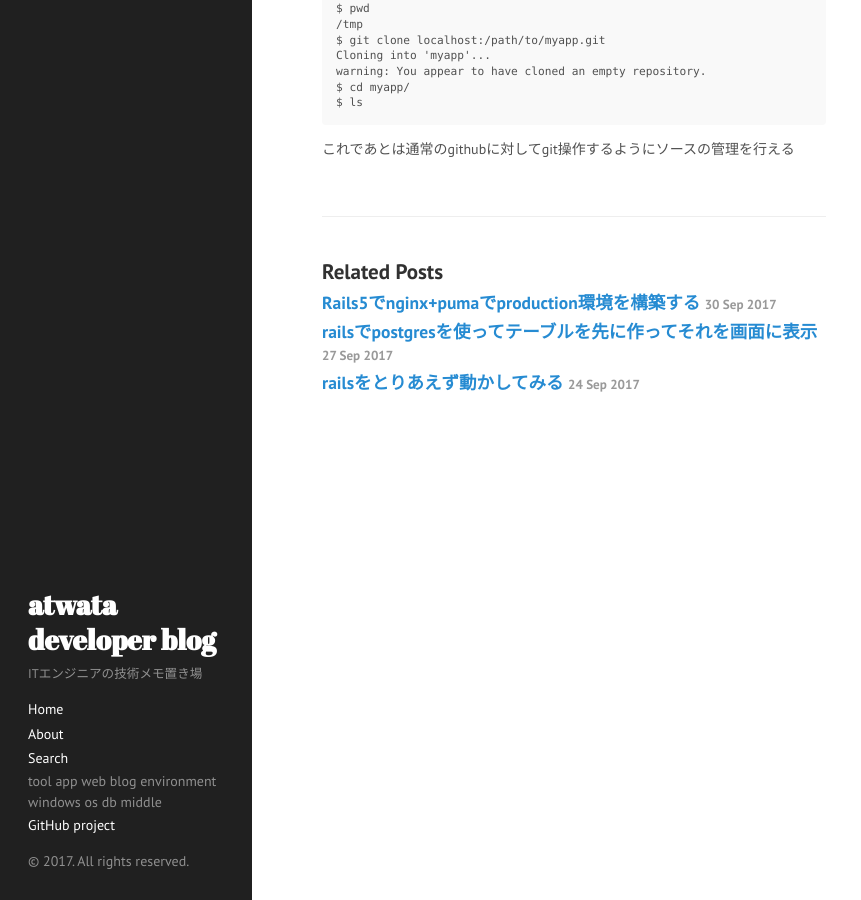
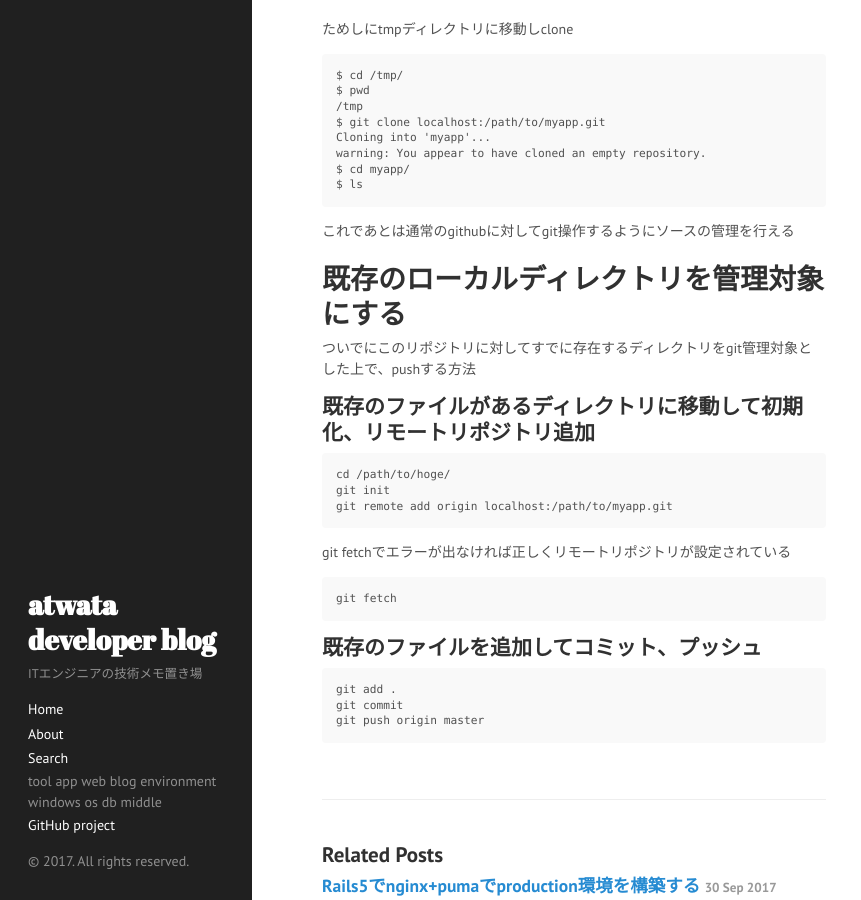
Before and after one commit to atwata/atwata.github.io, a Jekyll site: the page built from _posts/2017-10-10-init-local-bare-git-repository.md, in a window 1280 px wide and 900 px high, scrolled down 1139 px. Shown: the whole window, without its empty margins (0-861 px from the left). Built offline with Jekyll 4.4.1, drawn with Linux system fonts in a browser that asks for light colours; some of the changed text lies outside the part shown.

Commit message:
Update 2017-10-10-init-local-bare-git-repository.md

````diff
--- a/_posts/2017-10-10-init-local-bare-git-repository.md
+++ b/_posts/2017-10-10-init-local-bare-git-repository.md
@@ -4,6 +4,8 @@ title: ローカル環境のみでgitリポジトリを作り、履歴管理や
 categories: tool
 tags: git
 ---
+
+# ローカル環境にgitリモートブランチを作る
 
 個人開発のちょっとしたツールやプログラムのソース管理について。
 
@@ -69,3 +71,29 @@ $ ls
 ```
 
 これであとは通常のgithubに対してgit操作するようにソースの管理を行える
+
+# 既存のローカルディレクトリを管理対象にする
+
+ついでにこのリポジトリに対してすでに存在するディレクトリをgit管理対象とした上で、pushする方法
+
+## 既存のファイルがあるディレクトリに移動して初期化、リモートリポジトリ追加
+
+```
+cd /path/to/hoge/
+git init
+git remote add origin localhost:/path/to/myapp.git
+```
+
+git fetchでエラーが出なければ正しくリモートリポジトリが設定されている
+
+```
+git fetch
+```
+
+## 既存のファイルを追加してコミット、プッシュ
+
+```
+git add .
+git commit
+git push origin master
+```
````
